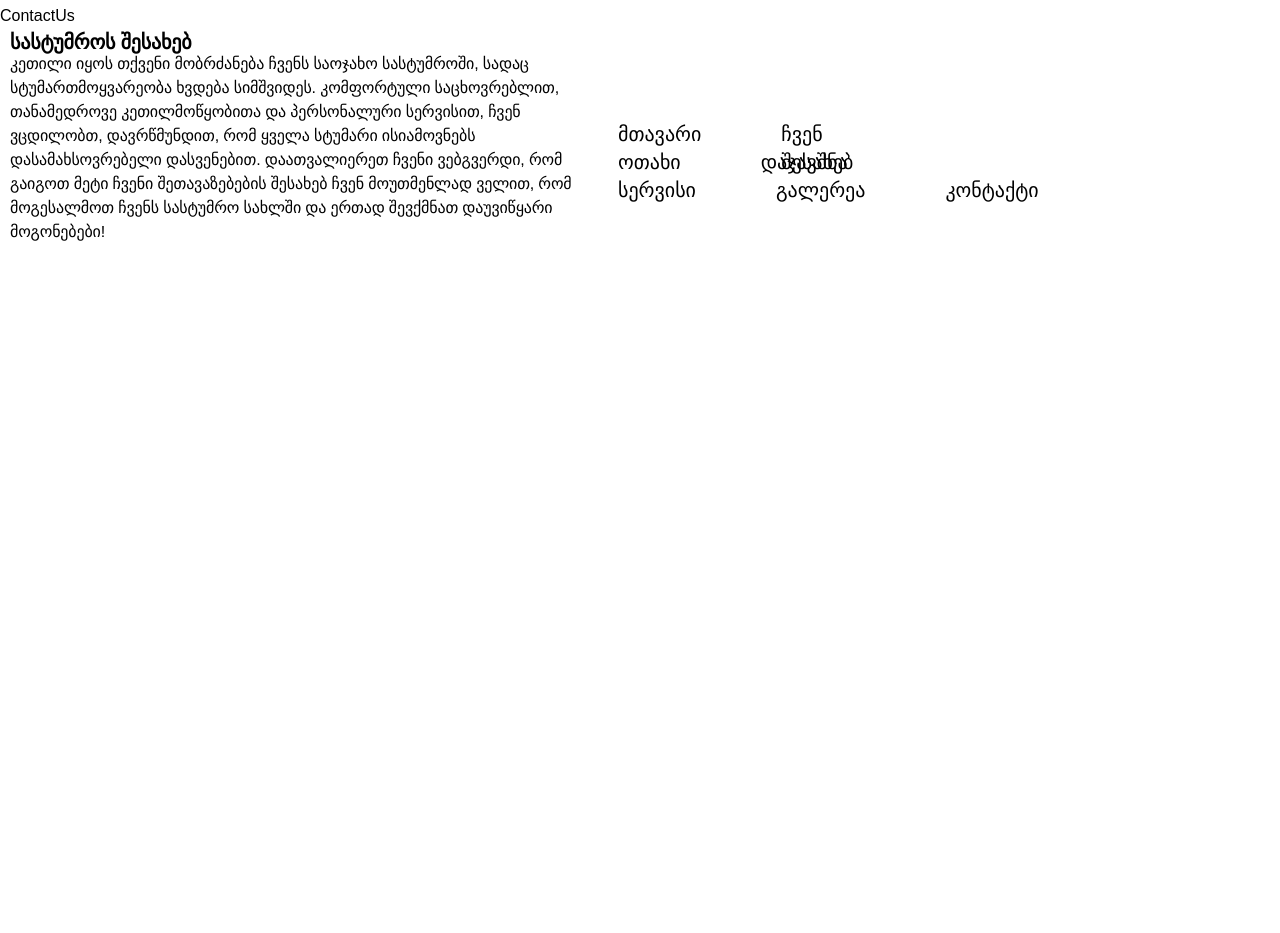
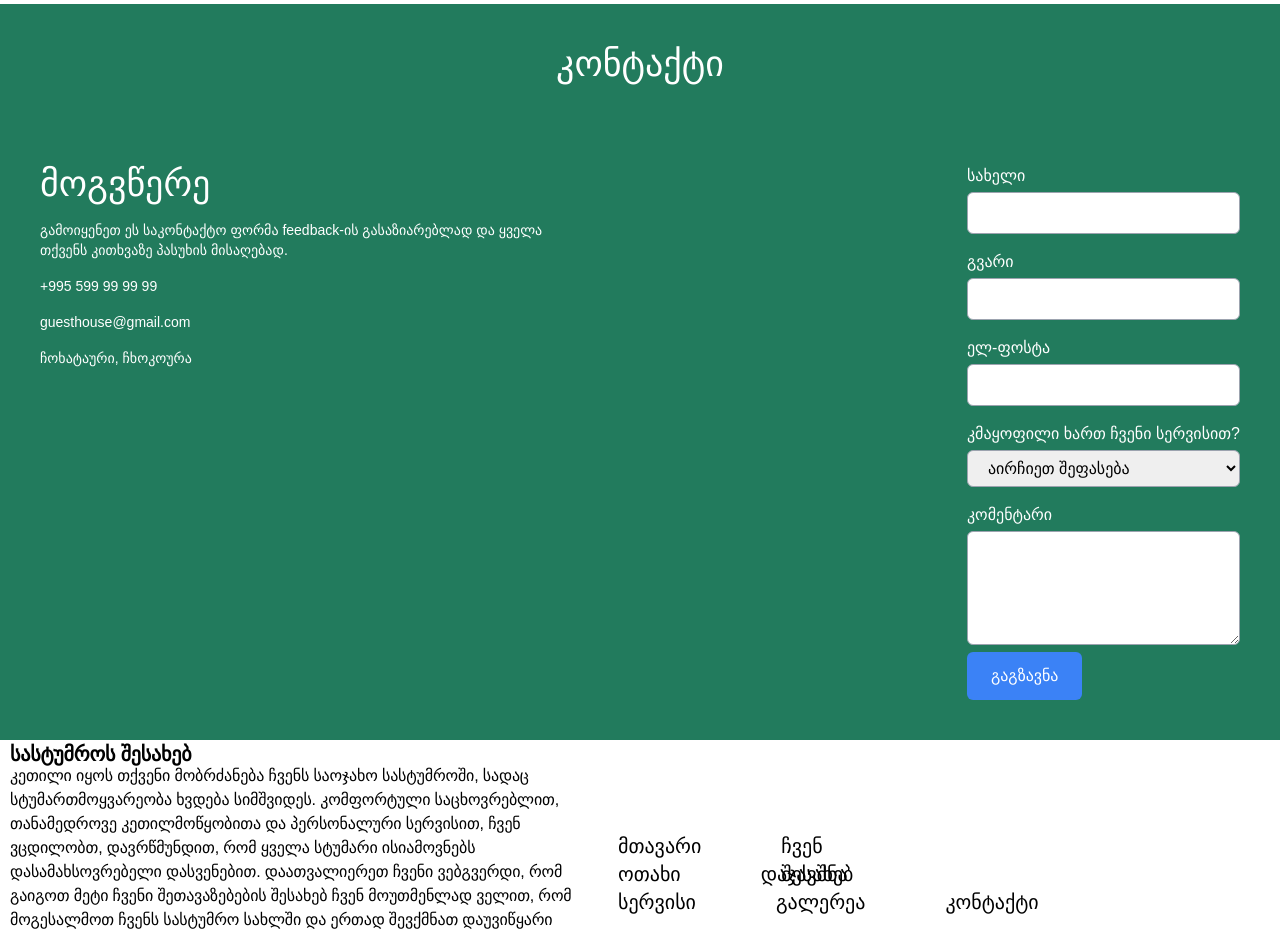
Before and after one commit to houtaruoreki/hotel, a React (Vite) app in the folder frontend/: page /ContactUs in a window 1280 px wide. Shown: the part 420-1353 px from the top of the page. Before the commit the page ends 800 px from the top, so only its background shows below. Built offline with nearby package versions, Linux system fonts and the light colour scheme.

Commit message:
updated rooms and contact us

```diff
--- a/frontend/src/pages/ContactUs.jsx
+++ b/frontend/src/pages/ContactUs.jsx
@@ -1,5 +1,107 @@
-import React from "react";
+import React, { useState } from "react";
 
 export default function ContactUs() {
-  return <div>ContactUs</div>;
+  const [formData, setFormData] = useState({
+    name: "",
+    surname: "",
+    email: "",
+    rating: "",
+    comment: "",
+  });
+
+  const handleChange = (e) => {
+    const { name, value } = e.target;
+    setFormData((prevData) => ({
+      ...prevData,
+      [name]: value,
+    }));
+  };
+
+  const handleSubmit = () => {
+    // Handle form submission logic here, e.g., sending form data to a server
+    console.log("Form Data:", formData);
+    // You can add your logic to submit the form data or perform other actions here
+  };
+
+  return (
+      <div >
+        <h2 className="text-4xl flex justify-center bg-mwvane text-white p-10">კონტაქტი</h2>
+
+    <div className="flex justify-between bg-mwvane text-white p-10">
+      <div className="max-w-lg">
+
+        <h2 className="text-4xl mb-4">მოგვწერე</h2>
+        <p className="text-sm mb-4">
+          გამოიყენეთ ეს საკონტაქტო ფორმა feedback-ის გასაზიარებლად და ყველა
+          თქვენს კითხვაზე პასუხის მისაღებად.
+        </p>
+        <p className="text-sm mb-4">+995 599 99 99 99</p>
+        <p className="text-sm mb-4">guesthouse@gmail.com</p>
+        <p className="text-sm">ჩოხატაური, ჩხოკოურა</p>
+      </div>
+      <div className="max-w-lg">
+        <div className="mb-4">
+          <label className="block mb-1">სახელი</label>
+          <input
+            type="text"
+            name="name"
+            value={formData.name}
+            onChange={handleChange}
+            className="border border-gray-400 px-4 py-2 rounded-md w-full max-w-lg focus:outline-none focus:border-blue-500"
+          />
+        </div>
+        <div className="mb-4">
+          <label className="block mb-1">გვარი</label>
+          <input
+            type="text"
+            name="surname"
+            value={formData.surname}
+            onChange={handleChange}
+            className="border border-gray-400 px-4 py-2 rounded-md w-full max-w-lg focus:outline-none focus:border-blue-500"
+          />
+        </div>
+        <div className="mb-4">
+          <label className="block mb-1">ელ-ფოსტა</label>
+          <input
+            type="email"
+            name="email"
+            value={formData.email}
+            onChange={handleChange}
+            className="border border-gray-400 px-4 py-2 rounded-md w-full max-w-lg focus:outline-none focus:border-blue-500"
+          />
+        </div>
+        <div className="mb-4">
+          <label className="block mb-1">კმაყოფილი ხართ ჩვენი სერვისით?</label>
+          <select
+            name="rating"
+            value={formData.rating}
+            onChange={handleChange}
+            className="text-black border border-gray-400 px-4 py-2 rounded-md w-full max-w-lg focus:outline-none focus:border-blue-500"
+          >
+            <option  value="">აირჩიეთ შეფასება</option>
+            <option value="yes">კი</option>
+            <option value="no">არა</option>
+            <option value="partially">ნაწილობრივ</option>
+          </select>
+        </div>
+        <div className="text-blackmb-4">
+          <label className=" block mb-1">კომენტარი</label>
+          <textarea
+            name="comment"
+            value={formData.comment}
+            onChange={handleChange}
+            rows={4}
+            className="text-black border border-gray-400 px-4 py-2 rounded-md w-full max-w-lg focus:outline-none focus:border-blue-500"
+          ></textarea>
+        </div>
+        <button
+          className="bg-blue-500 text-white px-6 py-3 rounded-md hover:bg-blue-700 transition duration-300 ease-in-out"
+          onClick={handleSubmit}
+        >
+          გაგზავნა
+        </button>
+      </div>
+    </div>
+    </div>
+  );
 }
--- a/frontend/src/pages/Rooms.jsx
+++ b/frontend/src/pages/Rooms.jsx
@@ -4,46 +4,107 @@ import RoomDetails from "../components/RoomDetails"; // Import the RoomDetails c
 export default function Rooms() {
   const [roomsData, setRoomsData] = useState([]);
   const [selectedRoomId, setSelectedRoomId] = useState(null); // State to store the ID of the selected room
+  const [checkInDate, setCheckInDate] = useState("");
+  const [checkOutDate, setCheckOutDate] = useState("");
+  const [guestsCount, setGuestsCount] = useState("");
 
   useEffect(() => {
-    fetch('http://127.0.0.1:8000/rooms/')
-      .then(response => response.json())
-      .then(data => setRoomsData(data))
-      .catch(error => console.error('Error fetching rooms:', error));
+    fetch("http://127.0.0.1:8000/rooms/")
+      .then((response) => response.json())
+      .then((data) => setRoomsData(data))
+      .catch((error) => console.error("Error fetching rooms:", error));
   }, []);
 
   // Function to handle button click
   const handleButtonClick = (roomId) => {
     setSelectedRoomId(roomId);
-    console.log("details is clicked")
+    console.log("details is clicked");
+  };
+
+  // Function to handle form submission
+  const handleSubmit = (e) => {
+    e.preventDefault();
+    console.log("Check-in Date:", checkInDate);
+    console.log("Check-out Date:", checkOutDate);
+    console.log("Guests Count:", guestsCount);
+    // You can add further logic here, like sending form data to backend
   };
 
   return (
     <div className="bg-mwvane text-white p-10">
       <div className="flex flex-col justify-center items-center h-full mb-1">
         <h2>კეთილი იყოს თქვენი მობრძანება</h2>
-        <p>Lorem ipsum dolor sit amet consectetur adipisicing elit. Aut,
-          exercitationem! Quo error veritatis sunt ratione quisquam
-          voluptatum fuga distinctio, repellendus, tempora veniam
-          ipsam aspernatur exercitationem autem quas officia perferendis? Nostrum?</p>
+        <p>
+          Lorem ipsum dolor sit amet consectetur adipisicing elit. Aut,
+          exercitationem! Quo error veritatis sunt ratione quisquam voluptatum
+          fuga distinctio, repellendus, tempora veniam ipsam aspernatur
+          exercitationem autem quas officia perferendis? Nostrum?
+        </p>
 
         <h2 className="text-xl">ოთახები</h2>
       </div>
-      <div className="overflow-x-auto h-96">
-        <div className="grid grid-cols-3 gap-4 max-w-screen">
-          {roomsData.map((room, index) => (
-            <div key={room.id} className={`flex flex-col items-start p-4 bg-white border-2 border-gray-800 rounded-lg ${index >= 6 ? 'hidden' : ''}`}>
-              <p className="text-lg font-semibold mb-2 text-gray-600">Room {room.number}</p>
+
+      {/* Form section */}
+      <div className="flex flex-wrap justify-center items-center mb-4 max-w-screen mx-auto">
+        <select
+          className="w-full text-black border border-gray-400 px-4 py-2 rounded-md mr-2 mb-2 md:mb-0 md:mr-4 md:flex-1 md:w-1/4 lg:w-auto focus:outline-none focus:border-blue-500"
+          value={checkInDate}
+          onChange={(e) => setCheckInDate(e.target.value)}
+        >
+          <option value="">შემოსვლის თარიღი</option>
+          {/* Add options dynamically if needed */}
+        </select>
+
+        <select
+          className="w-full text-black border border-gray-400 px-4 py-2 rounded-md mr-2 mb-2 md:mb-0 md:mr-4 md:flex-1 md:w-1/4 lg:w-auto focus:outline-none focus:border-blue-500"
+          value={checkOutDate}
+          onChange={(e) => setCheckOutDate(e.target.value)}
+        >
+          <option value="">გასვლის თარიღი</option>
+          {/* Add options dynamically if needed */}
+        </select>
+
+        <input
+          type="number"
+          className="w-full text-black border border-gray-400 px-4 py-2 rounded-md mr-2 mb-2 md:mb-0 md:mr-4 md:flex-1 md:w-1/4 lg:w-auto focus:outline-none focus:border-blue-500"
+          placeholder="სტუმრების რაოდენობა"
+          value={guestsCount}
+          onChange={(e) => setGuestsCount(e.target.value)}
+        />
+
+        <button
+          type="submit"
+          className="flex-1 border border-gray-800 px-4 py-2 text-gray-800 rounded-md hover:bg-gray-800 hover:text-white transition duration-300 ease-in-out"
+        >
+          შეამოწმე
+        </button>
+      </div>
+
+      <div className="grid grid-cols-3 gap-4 max-w-screen mx-auto">
+        {roomsData.slice(0, 6).map((room) => (
+          <div
+            key={room.id}
+            className="flex flex-col items-start p-4 bg-white border-2 border-gray-800 rounded-lg"
+          >
+            <p className="text-lg font-semibold mb-2 text-gray-600">
+              Room {room.number}
+            </p>
             <p className="text-gray-600">{room.description}</p>
-              <p className="text-gray-600">{room.status ? "Available" : "Occupied"}</p>
-              <p className="text-gray-600">{room.is_cottage ? "Cottage" : "Not Cottage"}</p>
+            <p className="text-gray-600">
+              {room.status ? "Available" : "Occupied"}
+            </p>
+            <p className="text-gray-600">
+              {room.is_cottage ? "Cottage" : "Not Cottage"}
+            </p>
             {/* Pass room ID to handleButtonClick */}
-              <button className="border border-gray-800 px-4 py-2 mt-2 text-gray-800 rounded-md hover:bg-gray-800 hover:text-white transition duration-300 ease-in-out" onClick={() => handleButtonClick(room.id)}>
+            <button
+              className="border border-gray-800 px-4 py-2 mt-2 text-gray-800 rounded-md hover:bg-gray-800 hover:text-white transition duration-300 ease-in-out"
+              onClick={() => handleButtonClick(room.id)}
+            >
               Details
             </button>
           </div>
         ))}
-        </div>
       </div>
       {/* Render RoomDetails component if selectedRoomId is not null */}
       {selectedRoomId && <RoomDetails roomId={selectedRoomId} />}
```
Lines whose indentation alone changed are shown as unchanged.
